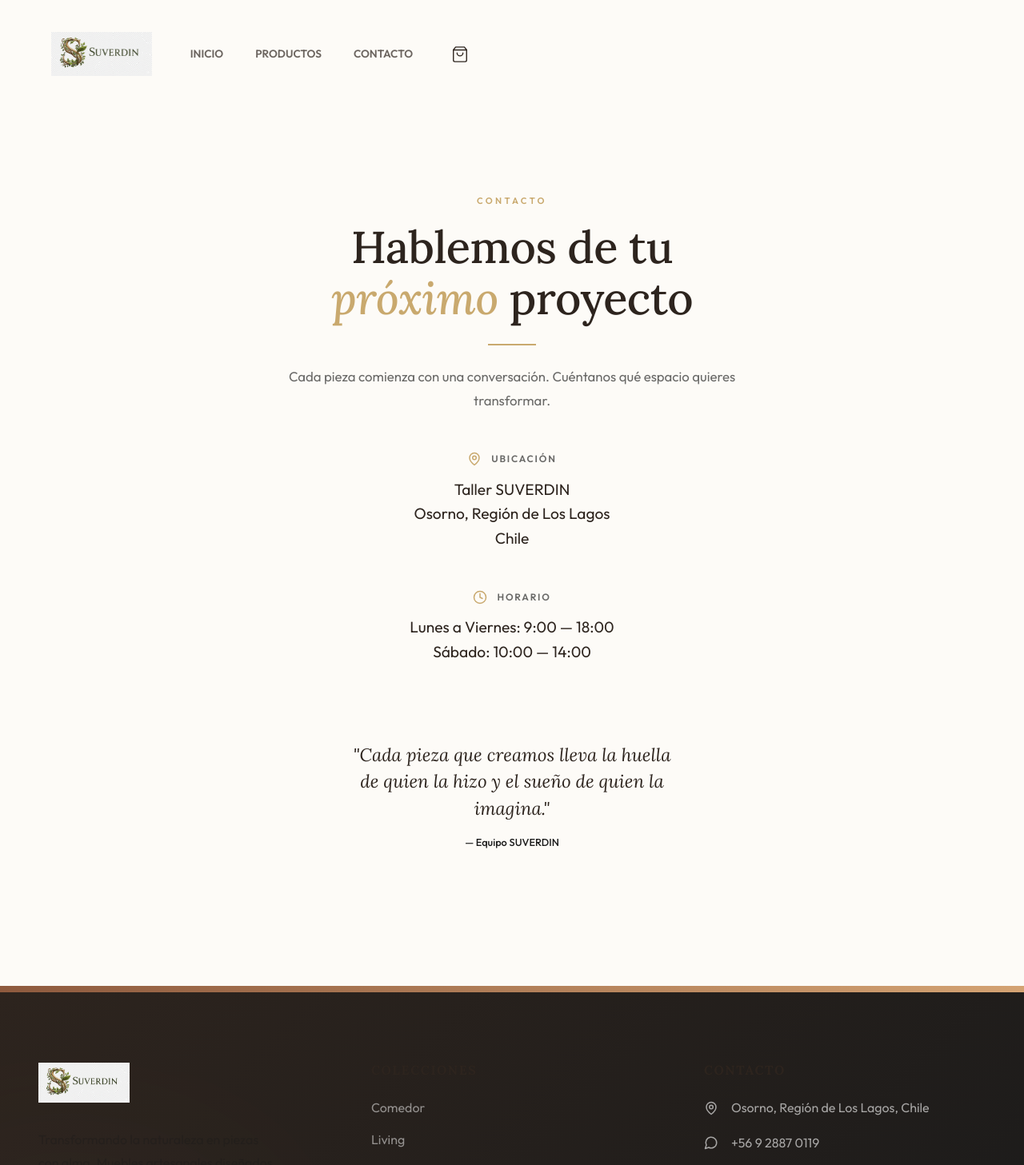
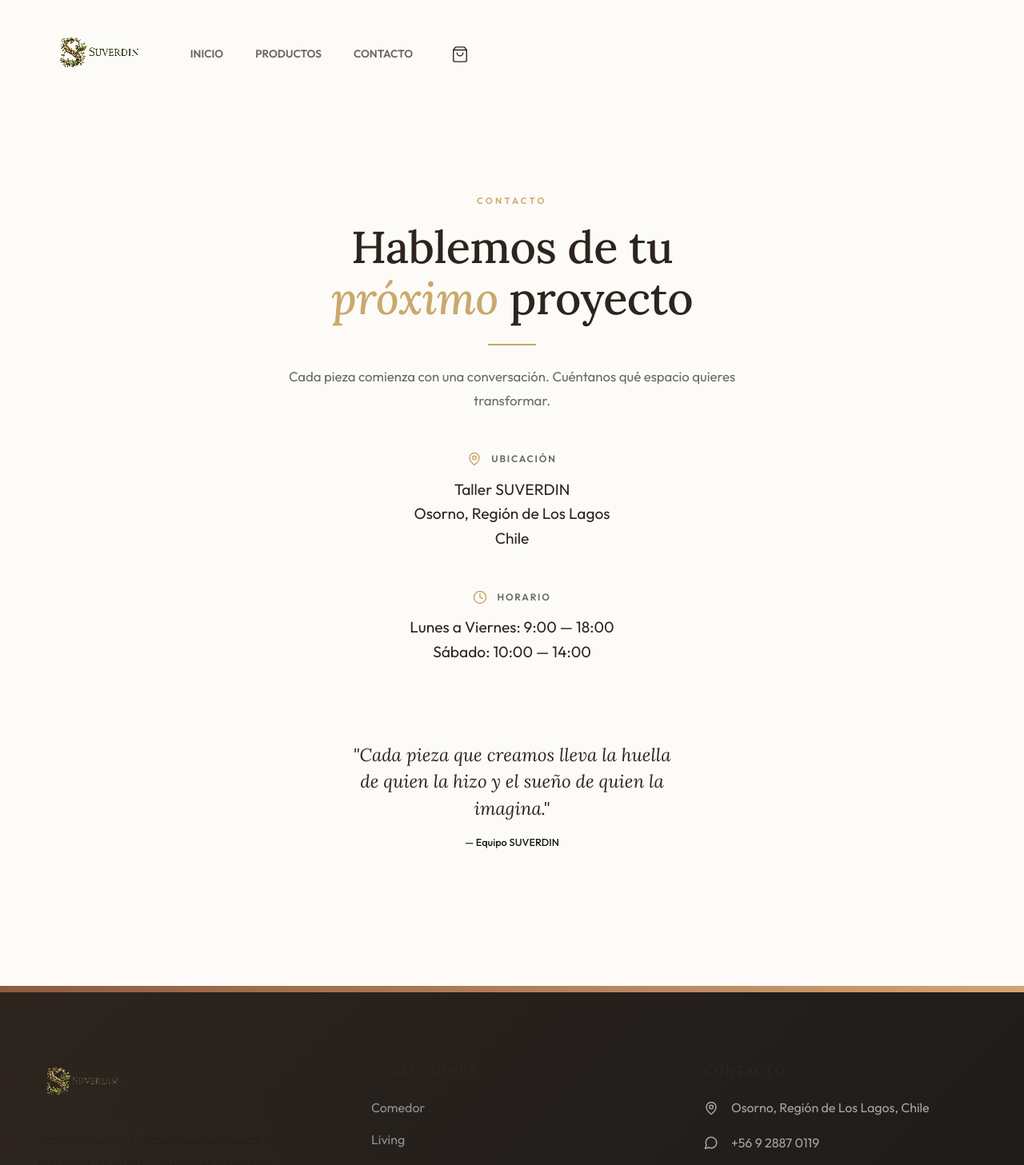
Before and after one commit to eliceohhb/suverdin, a React (Vite) app: page /suverdin/contacto in a window 1280 px wide. Shown: the top 1457 px of the page at 80% size. Built offline with nearby package versions, Linux system fonts and the light colour scheme; a web font is replaced by a local one.

Commit message:
Identity: Smart background removal for logo using Canvas

```diff
--- a/src/components/Footer.jsx
+++ b/src/components/Footer.jsx
@@ -3,6 +3,7 @@ import { Link } from 'react-router-dom';
 import { motion } from 'framer-motion';
 import { Instagram, Facebook, Mail, MessageCircle, MapPin, Linkedin, Youtube, Twitter, Music2 } from 'lucide-react';
 import logo from '../assets/logo-full.png';
+import TransparentLogo from './TransparentLogo';
 
 const Footer = () => {
     return (
@@ -38,10 +39,10 @@ const Footer = () => {
                             onClick={() => window.scrollTo({ top: 0, behavior: 'smooth' })}
                             style={{ display: 'inline-block', marginBottom: '1.5rem' }}
                         >
-                            <img
+                            <TransparentLogo
                                 src={logo}
                                 alt="Suverdin"
-                                style={{ height: '50px', width: 'auto', display: 'block' }}
+                                height="50px"
                             />
                         </Link>
                         <p style={{ opacity: 0.6, lineHeight: 1.8, maxWidth: '300px' }}>
--- a/src/components/Header.jsx
+++ b/src/components/Header.jsx
@@ -4,6 +4,7 @@ import { motion, AnimatePresence } from 'framer-motion';
 import { ShoppingBag, Menu, X } from 'lucide-react';
 import { useCart } from '../context/CartContext';
 import logo from '../assets/logo-full.png';
+import TransparentLogo from './TransparentLogo';
 
 const Header = () => {
     const [isOpen, setIsOpen] = useState(false);
@@ -62,14 +63,10 @@ const Header = () => {
                         flexShrink: 0
                     }}
                 >
-                    <img
+                    <TransparentLogo
                         src={logo}
                         alt="Suverdin"
-                        style={{
-                            height: isMobile ? '45px' : '55px',
-                            width: 'auto',
-                            display: 'block'
-                        }}
+                        height={isMobile ? '45px' : '55px'}
                     />
                 </Link>
 
--- a/src/components/Hero.jsx
+++ b/src/components/Hero.jsx
@@ -1,6 +1,7 @@
 import React from 'react';
 import { motion, useScroll, useTransform, AnimatePresence } from 'framer-motion';
 import logo from '../assets/logo-full.png';
+import TransparentLogo from './TransparentLogo';
 
 const Hero = () => {
     const { scrollY } = useScroll();
@@ -80,10 +81,11 @@ const Hero = () => {
                     transition={{ duration: 1 }}
                     style={{ marginBottom: '2rem' }}
                 >
-                    <img
+                    <TransparentLogo
                         src={logo}
                         alt="Suverdin"
-                        style={{ height: isMobile ? '100px' : '180px', width: 'auto' }}
+                        height={isMobile ? '100px' : '180px'}
+                        style={{ margin: '0 auto' }}
                     />
                 </motion.div>
 
--- /dev/null
+++ b/src/components/TransparentLogo.jsx
@@ -0,0 +1,58 @@
+import React, { useEffect, useRef } from 'react';
+
+const TransparentLogo = ({ src, alt, className, style, height }) => {
+    const canvasRef = useRef(null);
+
+    useEffect(() => {
+        const img = new Image();
+        img.crossOrigin = "anonymous";
+        img.src = src;
+        img.onload = () => {
+            const canvas = canvasRef.current;
+            if (!canvas) return;
+            const ctx = canvas.getContext('2d');
+
+            // Set canvas size to image size
+            canvas.width = img.naturalWidth;
+            canvas.height = img.naturalHeight;
+
+            ctx.drawImage(img, 0, 0);
+
+            const imageData = ctx.getImageData(0, 0, canvas.width, canvas.height);
+            const data = imageData.data;
+
+            // Background removal logic: Targeted at the checkerboard pattern (usually light gray/white)
+            // Checkerboard cells are typically around (255,255,255) and (200,200,200 to 240,240,240)
+            for (let i = 0; i < data.length; i += 4) {
+                const r = data[i];
+                const g = data[i + 1];
+                const b = data[i + 2];
+
+                // If the pixel is very light (high RGB values), it's likely part of the background
+                // Threshold of 190 covers most "light gray" checkerboards while preserving most logo details
+                if (r > 190 && g > 190 && b > 190) {
+                    data[i + 3] = 0; // Set alpha to 0 (transparent)
+                }
+            }
+
+            ctx.putImageData(imageData, 0, 0);
+        };
+    }, [src]);
+
+    return (
+        <canvas
+            ref={canvasRef}
+            title={alt}
+            className={className}
+            style={{
+                ...style,
+                height: height || 'auto',
+                width: 'auto',
+                display: 'block',
+                maxWidth: '100%'
+            }}
+        />
+    );
+};
+
+export default TransparentLogo;
```
